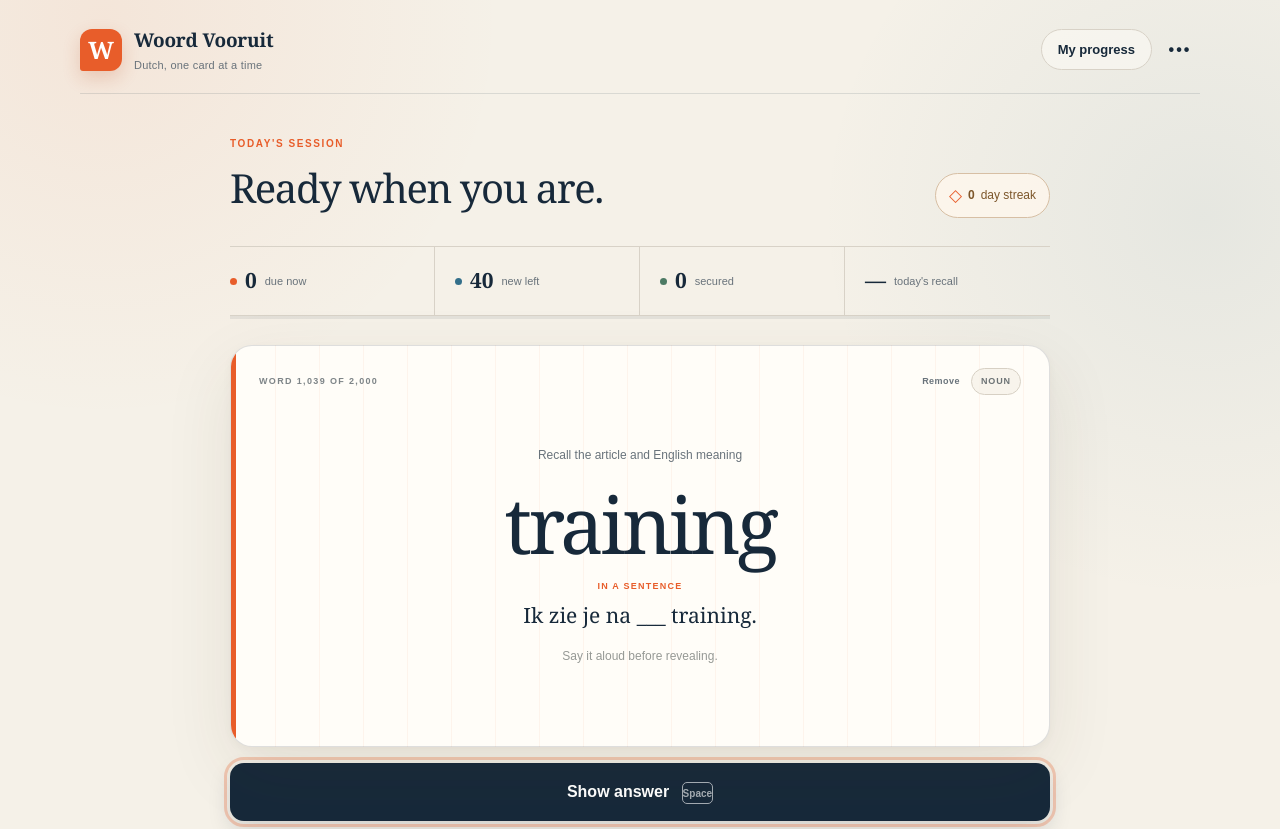
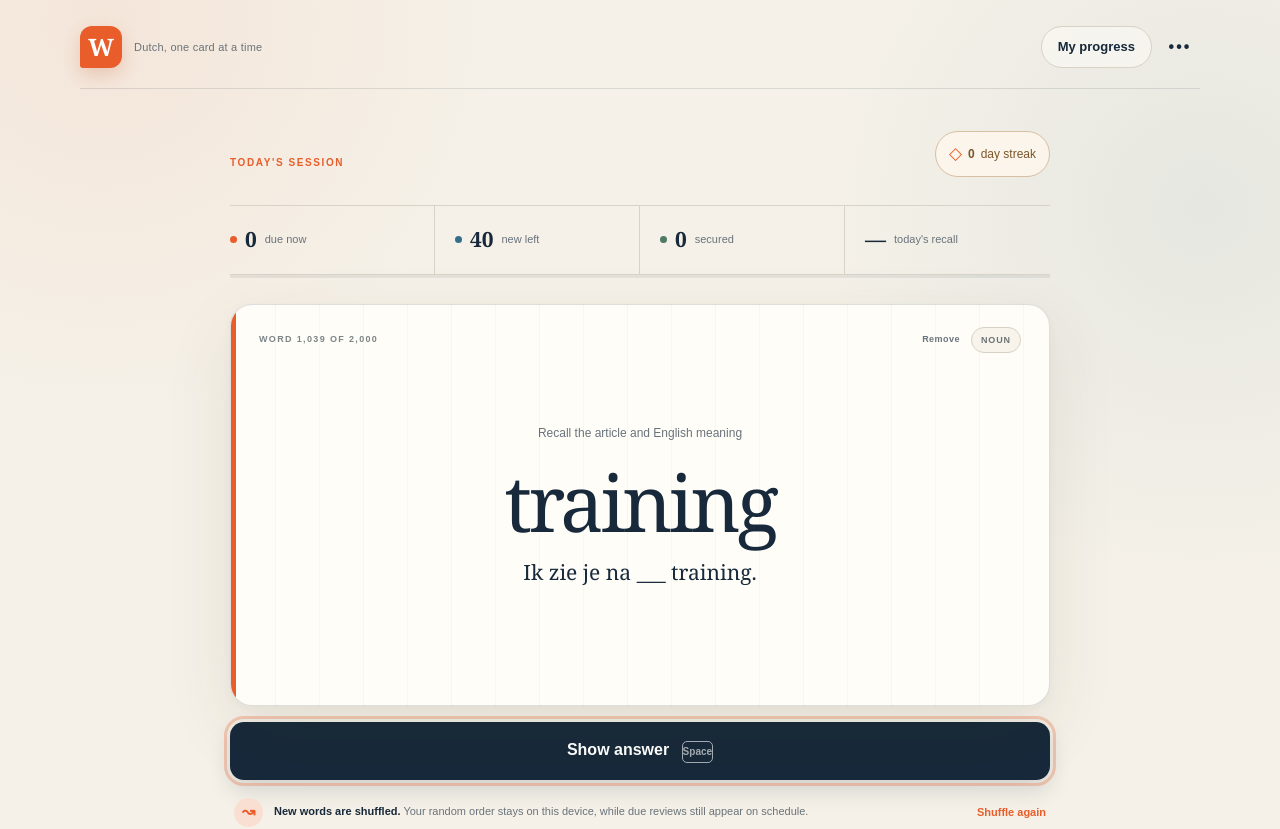
Before and after one commit to erjanmx/dutch-2000, a Next.js app: page / in a window 1280 px wide. Shown: the top 829 px of the page. Built offline with nearby package versions, Linux system fonts and the light colour scheme.

Commit message:
Simplify flashcard interface copy

```diff
--- a/app/globals.css
+++ b/app/globals.css
@@ -431,8 +431,7 @@ select:focus-visible {
   padding-bottom: 18px;
 }
 
-.recall-label,
-.soft-hint {
+.recall-label {
   color: var(--muted);
   margin: 0;
   font-size: 12px;
@@ -458,15 +457,6 @@ select:focus-visible {
   margin: 0 0 18px;
 }
 
-.example-context small {
-  display: block;
-  margin-bottom: 7px;
-  color: var(--orange);
-  font-size: 9px;
-  font-weight: 800;
-  letter-spacing: 0.14em;
-}
-
 .example-context p {
   margin: 0;
   color: var(--ink);
@@ -477,10 +467,6 @@ select:focus-visible {
 
 .is-revealed .example-context {
   margin-bottom: 0;
-}
-
-.soft-hint {
-  color: #969995;
 }
 
 .answer-side {
--- a/app/page.tsx
+++ b/app/page.tsx
@@ -896,7 +896,6 @@ export default function Home() {
             W
           </span>
           <span>
-            <strong>Woord Vooruit</strong>
             <small>Dutch, one card at a time</small>
           </span>
         </a>
@@ -938,7 +937,7 @@ export default function Home() {
         <div className="study-heading">
           <div>
             <p className="eyebrow">TODAY&apos;S SESSION</p>
-            <h1>{currentCard ? "Ready when you are." : "You’re done for now."}</h1>
+            {!currentCard && <h1>You’re done for now.</h1>}
           </div>
           <div className="streak-chip" title="Current study streak">
             <span aria-hidden="true">◇</span>
@@ -1008,12 +1007,8 @@ export default function Home() {
                     : currentCard.dutch}
                 </h2>
                 <div className="example-context">
-                  <small>IN A SENTENCE</small>
                   <p lang="nl">{exampleSentence(currentCard, revealed)}</p>
                 </div>
-                {!revealed && (
-                  <p className="soft-hint">Say it aloud before revealing.</p>
-                )}
               </div>
 
               {revealed && (
```
